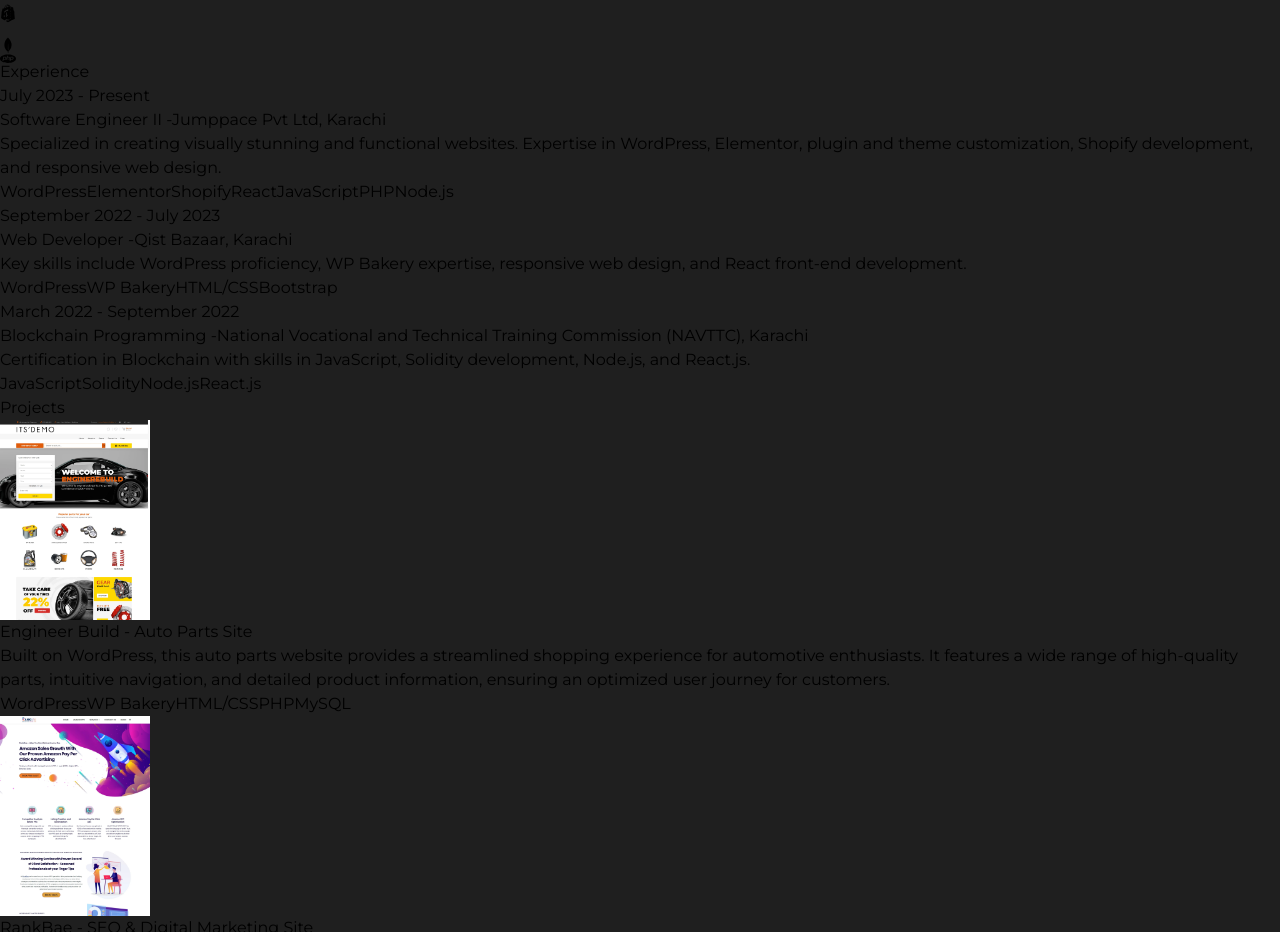
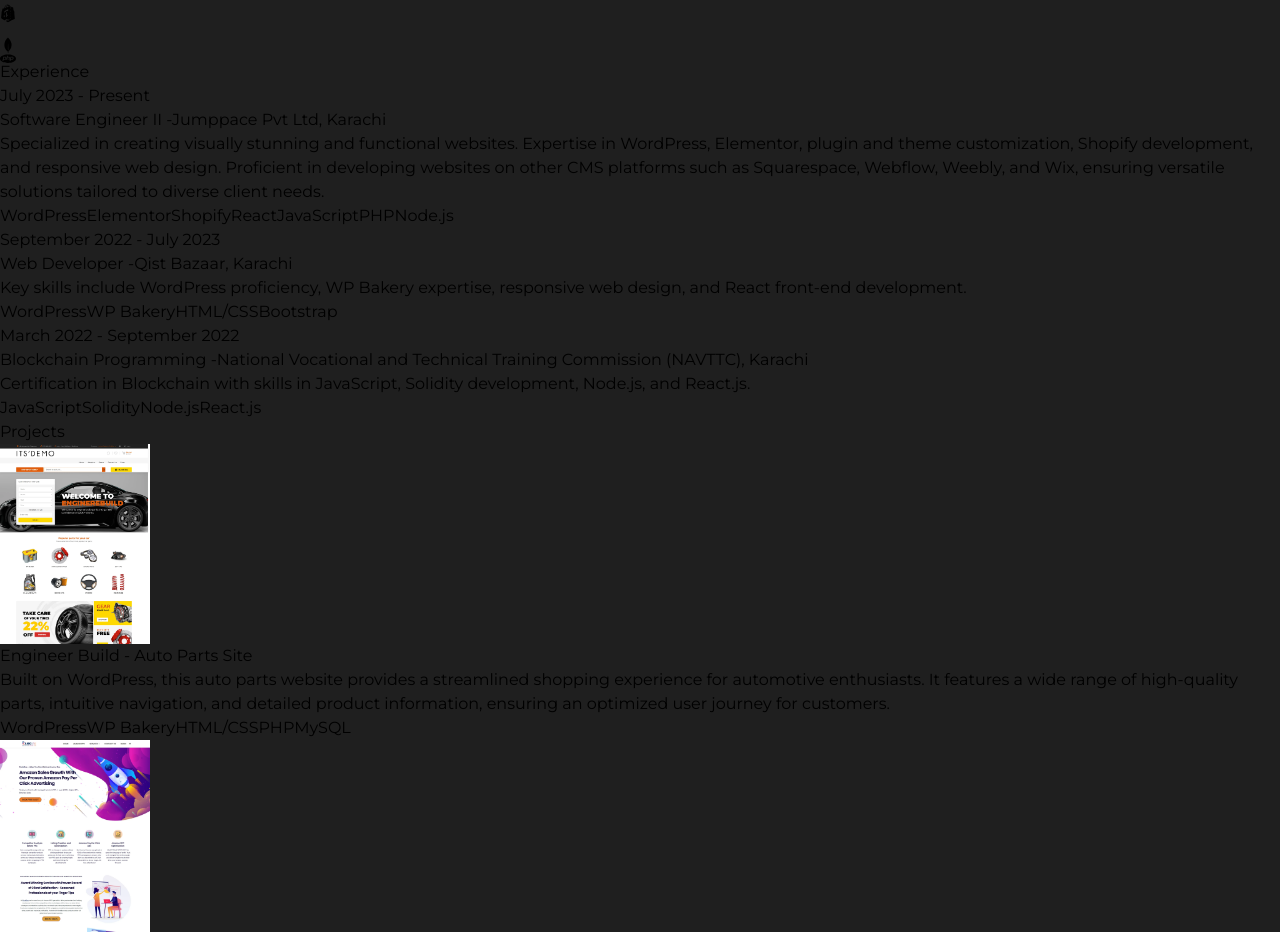
Before and after one commit to jahngir/Portfolio, a React (Vite) app: page / in a window 1280 px wide. Shown: the part 1420-2352 px from the top of the page. Built offline with nearby package versions, Linux system fonts and the light colour scheme.

Commit message:
Update index.js

```diff
--- a/src/constants/index.js
+++ b/src/constants/index.js
@@ -12,7 +12,7 @@ export const EXPERIENCES = [
     year: "July 2023 - Present",
     role: "Software Engineer II",
     company: "Jumppace Pvt Ltd, Karachi",
-    description: `Specialized in creating visually stunning and functional websites. Expertise in WordPress, Elementor, plugin and theme customization, Shopify development, and responsive web design.`,
+    description: `Specialized in creating visually stunning and functional websites. Expertise in WordPress, Elementor, plugin and theme customization, Shopify development, and responsive web design. Proficient in developing websites on other CMS platforms such as Squarespace, Webflow, Weebly, and Wix, ensuring versatile solutions tailored to diverse client needs.`,
     technologies: ["WordPress", "Elementor", "Shopify", "React", "JavaScript", "PHP", "Node.js"],
   },
   {
```
